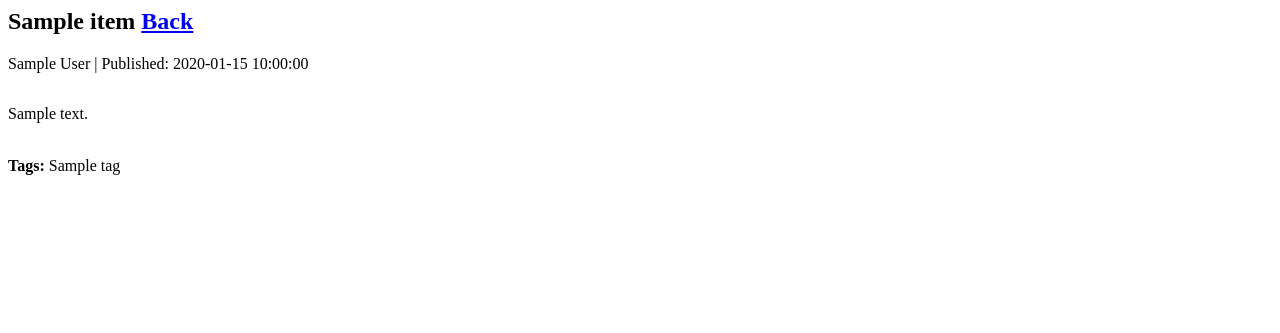
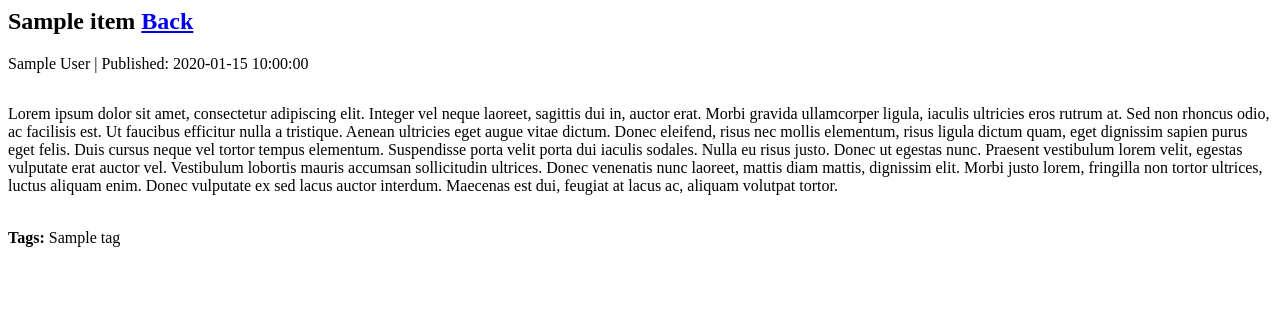
Before and after one commit to curtis-h/pot-python, a Flask app: template templates/post.html in a window 1280 px wide. Shown: the top 333 px of the page. Run offline with Flask 2, Linux system fonts and the light colour scheme; the template is opened without the code that fills it: most values are stand-ins (such as "Sample title", 1, 10 or a date in 2020).

Commit message:
replacing post description with lorum ipsum as the given description was just html that mirrors what we already show

```diff
--- a/templates/post.html
+++ b/templates/post.html
@@ -14,7 +14,7 @@
         <img data-ng-src="{{ item.image }}" />
     </section>
     <section class="details">
-        <p>{{ item.description }}</p>
+        <p>Lorem ipsum dolor sit amet, consectetur adipiscing elit. Integer vel neque laoreet, sagittis dui in, auctor erat. Morbi gravida ullamcorper ligula, iaculis ultricies eros rutrum at. Sed non rhoncus odio, ac facilisis est. Ut faucibus efficitur nulla a tristique. Aenean ultricies eget augue vitae dictum. Donec eleifend, risus nec mollis elementum, risus ligula dictum quam, eget dignissim sapien purus eget felis. Duis cursus neque vel tortor tempus elementum. Suspendisse porta velit porta dui iaculis sodales. Nulla eu risus justo. Donec ut egestas nunc. Praesent vestibulum lorem velit, egestas vulputate erat auctor vel. Vestibulum lobortis mauris accumsan sollicitudin ultrices. Donec venenatis nunc laoreet, mattis diam mattis, dignissim elit. Morbi justo lorem, fringilla non tortor ultrices, luctus aliquam enim. Donec vulputate ex sed lacus auctor interdum. Maecenas est dui, feugiat at lacus ac, aliquam volutpat tortor.</p>
         <br>
         <strong>Tags:</strong>
         <span class="tag" data-ng-repeat="tag in item.tags">{{ tag }}</span>
```
